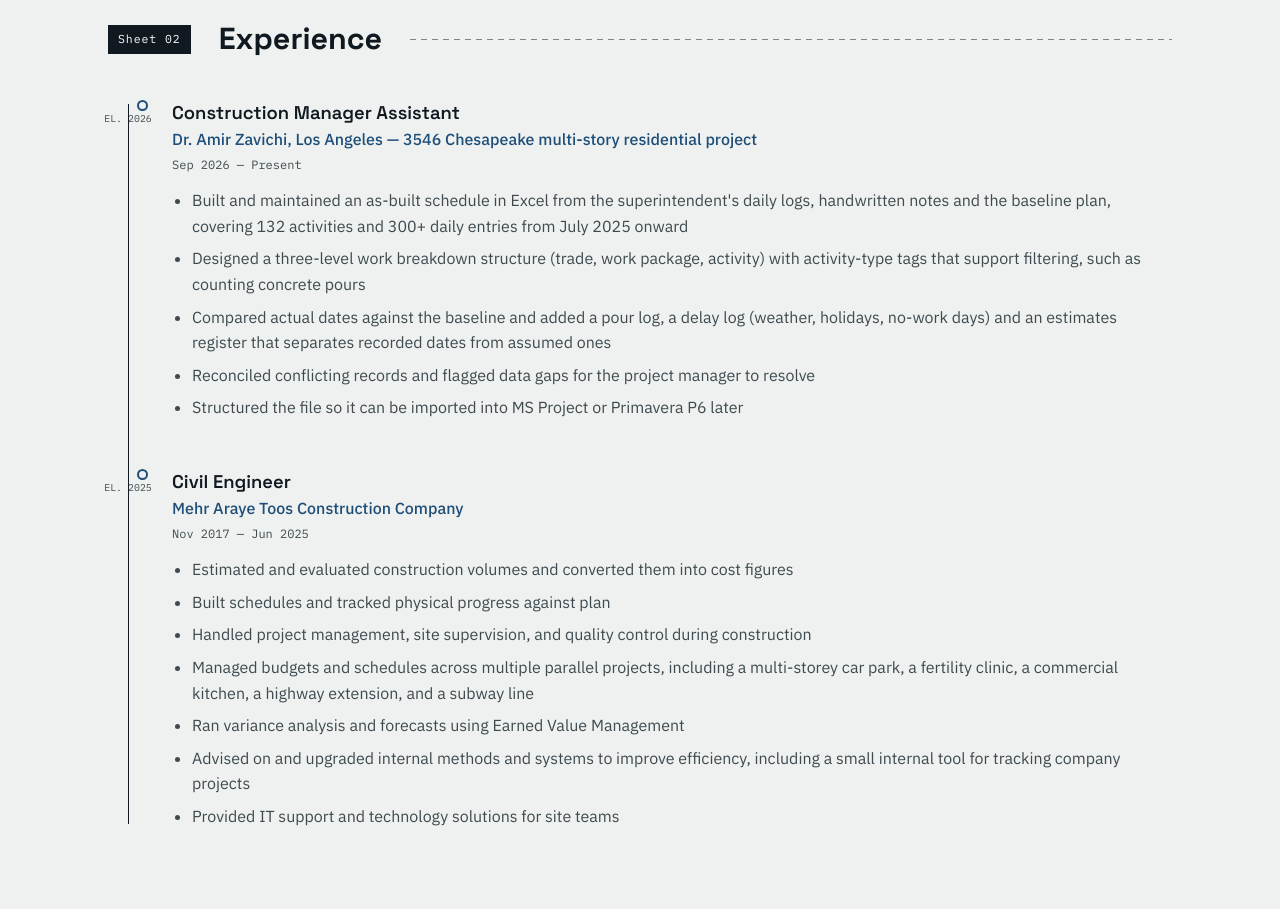
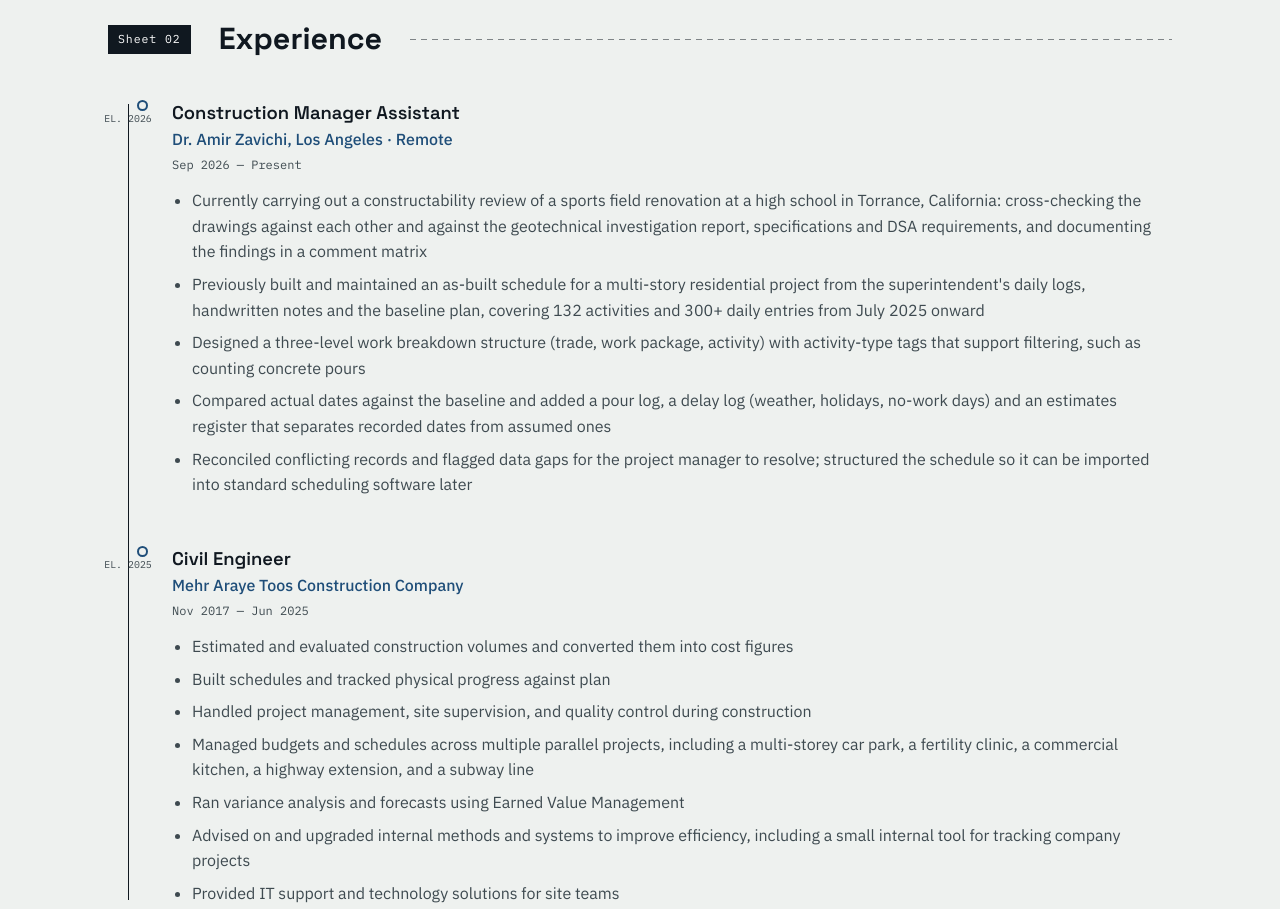
Before and after one commit to Ali-Nabizadeh/Ali-Nabizadeh.github.io, a plain HTML site: page index.html in a window 1280 px wide. Shown: the part 1320-2229 px from the top of the page. Drawn offline with Linux system fonts and the light colour scheme.

Commit message:
Add files via upload

```diff
--- a/index.html
+++ b/index.html
@@ -7,10 +7,10 @@
 <meta name="description" content="Civil engineer and project controller based in Augsburg, Germany, with a computer-vision research background. Experience, publications, and contact details.">
 <meta property="og:type" content="profile">
 <meta property="og:title" content="Ali Nabizadeh — Civil Engineer &amp; Project Controller">
-<meta property="og:description" content="Seven years in construction project controlling — budgets, schedules, cost forecasts — with a computer-vision research background. Based in Augsburg, Germany.">
+<meta property="og:description" content="Construction project controlling — budgets, schedules, cost forecasts — with a computer-vision research background. Based in Augsburg, Germany.">
 <meta name="twitter:card" content="summary">
 <meta name="twitter:title" content="Ali Nabizadeh — Civil Engineer &amp; Project Controller">
-<meta name="twitter:description" content="Seven years in construction project controlling, with a computer-vision research background. Based in Augsburg, Germany.">
+<meta name="twitter:description" content="Construction project controlling, with a computer-vision research background. Based in Augsburg, Germany.">
 <link rel="preconnect" href="https://fonts.googleapis.com">
 <link rel="preconnect" href="https://fonts.gstatic.com" crossorigin>
 <link href="https://fonts.googleapis.com/css2?family=Space+Grotesk:wght@400;500;600;700&family=IBM+Plex+Sans:wght@400;500;600&family=IBM+Plex+Mono:wght@400;500;600&display=swap" rel="stylesheet">
@@ -646,7 +646,7 @@
           <div class="eyebrow">Personal Profile</div>
           <h1>ALI NABIZADEH</h1>
           <div class="role">Civil Engineer — Project Controller</div>
-          <p class="lede">Seven years keeping construction budgets, schedules, and cost forecasts under control, with a research background in computer vision for site automation. Based in Augsburg, Germany, with a B2 German certificate.</p>
+          <p class="lede">Keeping construction budgets, schedules, and cost forecasts under control, with a research background in computer vision for site automation. Based in Augsburg, Germany, with German at B2 and English at C1.</p>
         </div>
         <div class="photo-frame">
           <div class="pic">
@@ -724,14 +724,14 @@
             <span class="tl-tick">EL. 2026</span>
           </div>
           <div class="tl-role">Construction Manager Assistant</div>
-          <div class="tl-company">Dr. Amir Zavichi, Los Angeles — 3546 Chesapeake multi-story residential project</div>
+          <div class="tl-company">Dr. Amir Zavichi, Los Angeles · Remote</div>
           <span class="tl-dates">Sep 2026 — Present</span>
           <ul>
-            <li>Built and maintained an as-built schedule in Excel from the superintendent's daily logs, handwritten notes and the baseline plan, covering 132 activities and 300+ daily entries from July 2025 onward</li>
+            <li>Currently carrying out a constructability review of a sports field renovation at a high school in Torrance, California: cross-checking the drawings against each other and against the geotechnical investigation report, specifications and DSA requirements, and documenting the findings in a comment matrix</li>
+            <li>Previously built and maintained an as-built schedule for a multi-story residential project from the superintendent's daily logs, handwritten notes and the baseline plan, covering 132 activities and 300+ daily entries from July 2025 onward</li>
             <li>Designed a three-level work breakdown structure (trade, work package, activity) with activity-type tags that support filtering, such as counting concrete pours</li>
             <li>Compared actual dates against the baseline and added a pour log, a delay log (weather, holidays, no-work days) and an estimates register that separates recorded dates from assumed ones</li>
-            <li>Reconciled conflicting records and flagged data gaps for the project manager to resolve</li>
-            <li>Structured the file so it can be imported into MS Project or Primavera P6 later</li>
+            <li>Reconciled conflicting records and flagged data gaps for the project manager to resolve; structured the schedule so it can be imported into standard scheduling software later</li>
           </ul>
         </div>
 
@@ -818,7 +818,7 @@
           </tr>
           <tr>
             <td>Methods</td>
-            <td>Earned Value Management, as-built scheduling &amp; work breakdown structures, delay &amp; pour logging, KPI &amp; metrics reporting, forecasting &amp; variance analysis, ANN / CNN (machine learning), simulation modeling (AnyLogic)</td>
+            <td>Earned Value Management, as-built scheduling &amp; work breakdown structures, constructability review &amp; comment matrices, delay &amp; pour logging, KPI &amp; metrics reporting, forecasting &amp; variance analysis, ANN / CNN (machine learning), simulation modeling (AnyLogic)</td>
           </tr>
           <tr>
             <td>Management</td>
```
